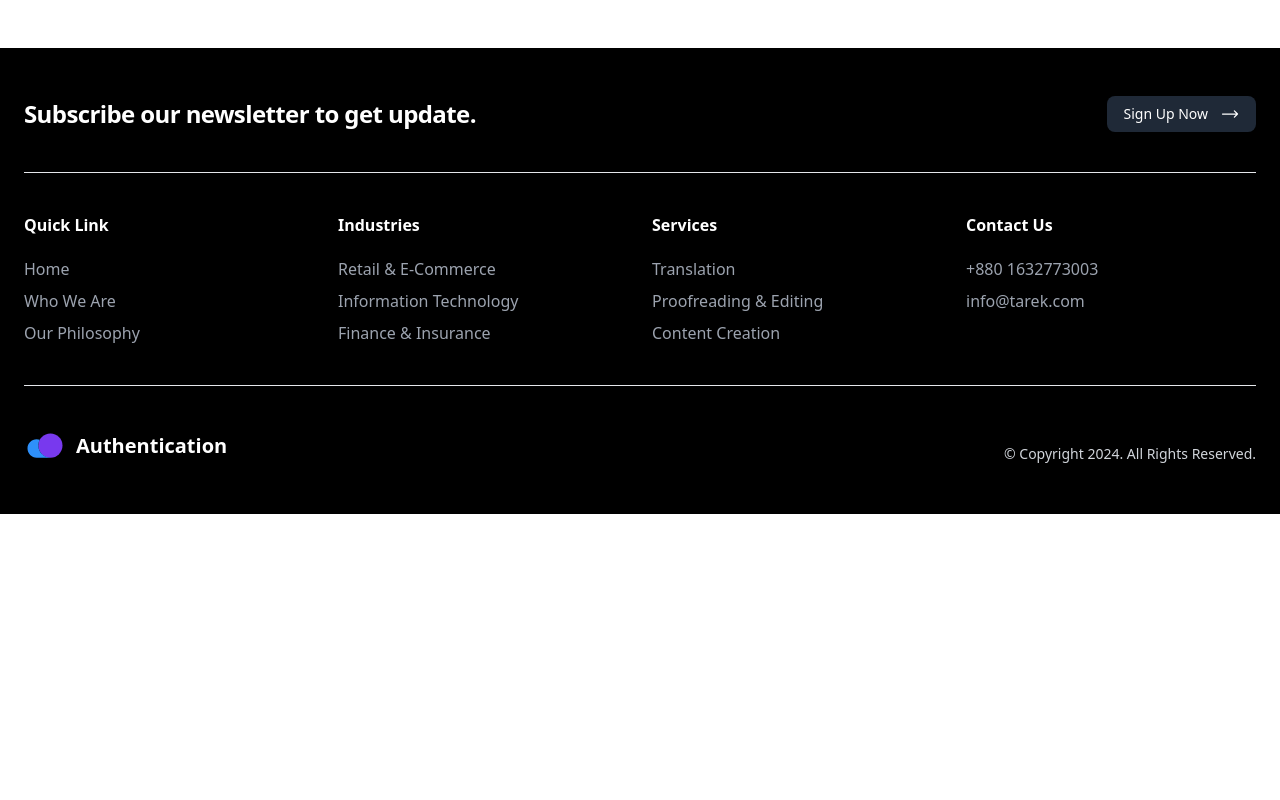
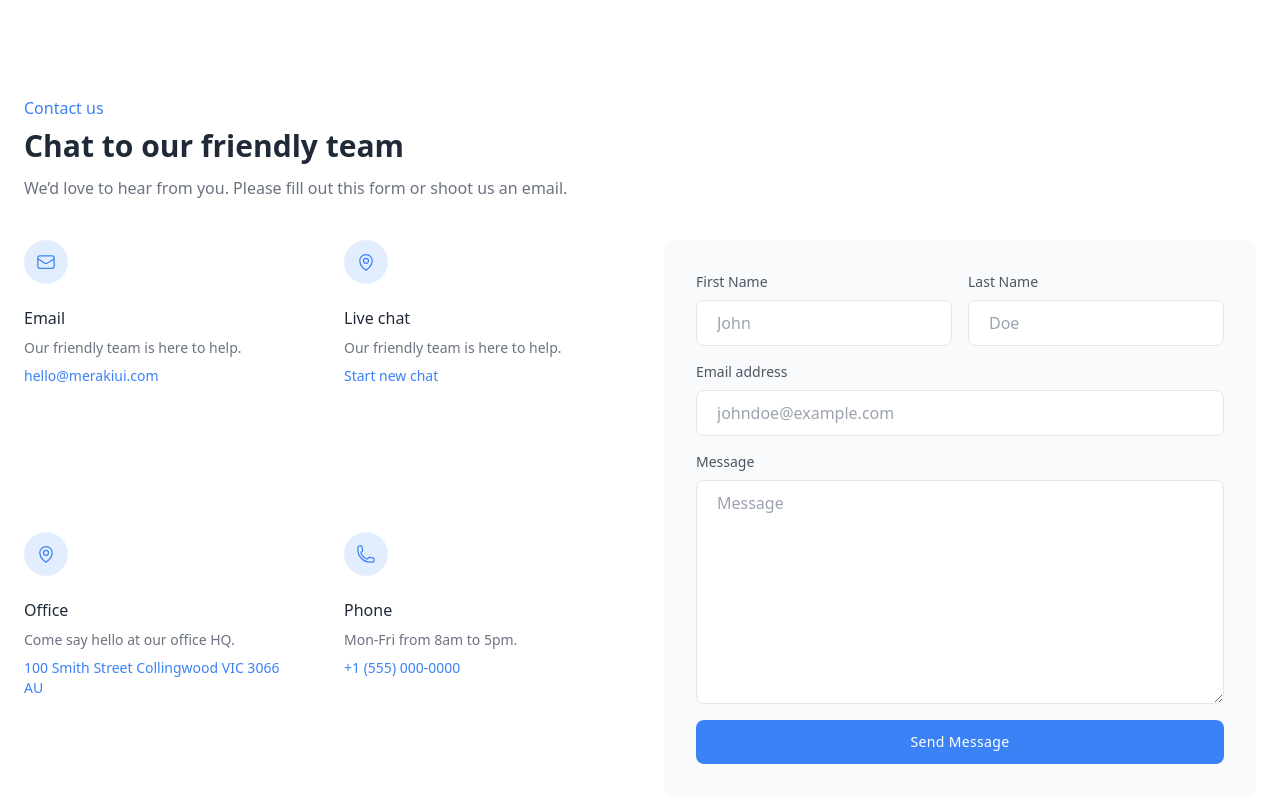
Before and after one commit to tareksabbir/Patterns, a React (Vite) app: page /contact in a window 1280 px wide. Shown: the part 1820-2620 px from the top of the page. Before the commit the page ends 2334 px from the top, so only its background shows below. Built offline with nearby package versions, Linux system fonts and the light colour scheme.

Commit message:
contact form added

```diff
--- a/src/Contact/Contact.jsx
+++ b/src/Contact/Contact.jsx
@@ -1,3 +1,4 @@
+import ContactForm from "./ContactForm";
 import Hero from "./Hero";
 import SectionCard from "./SectionCard";
 
@@ -125,6 +126,7 @@ const Contact = () => {
     </div>
     <Hero></Hero>
     <SectionCard></SectionCard>
+    <ContactForm></ContactForm>
     </div>
   );
 };
--- /dev/null
+++ b/src/Contact/ContactForm.jsx
@@ -0,0 +1,105 @@
+
+
+const ContactForm = () => {
+    return (
+        <div className="mb-20">
+            <section className="bg-white dark:bg-gray-900">
+    <div className="container px-6 py-12 mx-auto">
+        <div>
+            <p className="font-medium text-blue-500 dark:text-blue-400">Contact us</p>
+
+            <h1 className="mt-2 text-2xl font-semibold text-gray-800 md:text-3xl dark:text-white">Chat to our friendly team</h1>
+
+            <p className="mt-3 text-gray-500 dark:text-gray-400">We’d love to hear from you. Please fill out this form or shoot us an email.</p>
+        </div>
+
+        <div className="grid grid-cols-1 gap-12 mt-10 lg:grid-cols-2">
+            <div className="grid grid-cols-1 gap-12 md:grid-cols-2">
+                <div>
+                    <span className="inline-block p-3 text-blue-500 rounded-full bg-blue-100/80 dark:bg-gray-800">
+                        <svg xmlns="http://www.w3.org/2000/svg" fill="none" viewBox="0 0 24 24" strokeWidth="1.5" stroke="currentColor" className="w-5 h-5">
+                            <path strokeLinecap="round" strokeLinejoin="round" d="M21.75 6.75v10.5a2.25 2.25 0 01-2.25 2.25h-15a2.25 2.25 0 01-2.25-2.25V6.75m19.5 0A2.25 2.25 0 0019.5 4.5h-15a2.25 2.25 0 00-2.25 2.25m19.5 0v.243a2.25 2.25 0 01-1.07 1.916l-7.5 4.615a2.25 2.25 0 01-2.36 0L3.32 8.91a2.25 2.25 0 01-1.07-1.916V6.75" />
+                        </svg>
+                    </span>
+
+                    <h2 className="mt-4 text-base font-medium text-gray-800 dark:text-white">Email</h2>
+                    <p className="mt-2 text-sm text-gray-500 dark:text-gray-400">Our friendly team is here to help.</p>
+                    <p className="mt-2 text-sm text-blue-500 dark:text-blue-400">hello@merakiui.com</p>
+                </div>
+
+                <div>
+                    <span className="inline-block p-3 text-blue-500 rounded-full bg-blue-100/80 dark:bg-gray-800">
+                        <svg xmlns="http://www.w3.org/2000/svg" fill="none" viewBox="0 0 24 24" strokeWidth="1.5" stroke="currentColor" className="w-5 h-5">
+                            <path strokeLinecap="round" strokeLinejoin="round" d="M15 10.5a3 3 0 11-6 0 3 3 0 016 0z" />
+                            <path strokeLinecap="round" strokeLinejoin="round" d="M19.5 10.5c0 7.142-7.5 11.25-7.5 11.25S4.5 17.642 4.5 10.5a7.5 7.5 0 1115 0z" />
+                        </svg>
+                    </span>
+
+                    <h2 className="mt-4 text-base font-medium text-gray-800 dark:text-white">Live chat</h2>
+                    <p className="mt-2 text-sm text-gray-500 dark:text-gray-400">Our friendly team is here to help.</p>
+                    <p className="mt-2 text-sm text-blue-500 dark:text-blue-400">Start new chat</p>
+                </div>
+
+                <div>
+                    <span className="inline-block p-3 text-blue-500 rounded-full bg-blue-100/80 dark:bg-gray-800">
+                        <svg xmlns="http://www.w3.org/2000/svg" fill="none" viewBox="0 0 24 24" strokeWidth="1.5" stroke="currentColor" className="w-5 h-5">
+                            <path strokeLinecap="round" strokeLinejoin="round" d="M15 10.5a3 3 0 11-6 0 3 3 0 016 0z" />
+                            <path strokeLinecap="round" strokeLinejoin="round" d="M19.5 10.5c0 7.142-7.5 11.25-7.5 11.25S4.5 17.642 4.5 10.5a7.5 7.5 0 1115 0z" />
+                        </svg>
+                    </span>
+
+                    <h2 className="mt-4 text-base font-medium text-gray-800 dark:text-white">Office</h2>
+                    <p className="mt-2 text-sm text-gray-500 dark:text-gray-400">Come say hello at our office HQ.</p>
+                    <p className="mt-2 text-sm text-blue-500 dark:text-blue-400">100 Smith Street Collingwood VIC 3066 AU</p>
+                </div>
+
+                <div>
+                    <span className="inline-block p-3 text-blue-500 rounded-full bg-blue-100/80 dark:bg-gray-800">
+                        <svg xmlns="http://www.w3.org/2000/svg" fill="none" viewBox="0 0 24 24" strokeWidth="1.5" stroke="currentColor" className="w-5 h-5">
+                            <path strokeLinecap="round" strokeLinejoin="round" d="M2.25 6.75c0 8.284 6.716 15 15 15h2.25a2.25 2.25 0 002.25-2.25v-1.372c0-.516-.351-.966-.852-1.091l-4.423-1.106c-.44-.11-.902.055-1.173.417l-.97 1.293c-.282.376-.769.542-1.21.38a12.035 12.035 0 01-7.143-7.143c-.162-.441.004-.928.38-1.21l1.293-.97c.363-.271.527-.734.417-1.173L6.963 3.102a1.125 1.125 0 00-1.091-.852H4.5A2.25 2.25 0 002.25 4.5v2.25z" />
+                        </svg>
+                    </span>
+
+                    <h2 className="mt-4 text-base font-medium text-gray-800 dark:text-white">Phone</h2>
+                    <p className="mt-2 text-sm text-gray-500 dark:text-gray-400">Mon-Fri from 8am to 5pm.</p>
+                    <p className="mt-2 text-sm text-blue-500 dark:text-blue-400">+1 (555) 000-0000</p>
+                </div>
+            </div>
+
+            <div className="p-4 py-6 rounded-lg bg-gray-50 dark:bg-gray-800 md:p-8">
+                <form>
+                    <div className="-mx-2 md:items-center md:flex">
+                        <div className="flex-1 px-2">
+                            <label className="block mb-2 text-sm text-gray-600 dark:text-gray-200">First Name</label>
+                            <input type="text" placeholder="John " className="block w-full px-5 py-2.5 mt-2 text-gray-700 placeholder-gray-400 bg-white border border-gray-200 rounded-lg dark:placeholder-gray-600 dark:bg-gray-900 dark:text-gray-300 dark:border-gray-700 focus:border-blue-400 dark:focus:border-blue-400 focus:ring-blue-400 focus:outline-none focus:ring focus:ring-opacity-40" />
+                        </div>
+
+                        <div className="flex-1 px-2 mt-4 md:mt-0">
+                            <label className="block mb-2 text-sm text-gray-600 dark:text-gray-200">Last Name</label>
+                            <input type="text" placeholder="Doe" className="block w-full px-5 py-2.5 mt-2 text-gray-700 placeholder-gray-400 bg-white border border-gray-200 rounded-lg dark:placeholder-gray-600 dark:bg-gray-900 dark:text-gray-300 dark:border-gray-700 focus:border-blue-400 dark:focus:border-blue-400 focus:ring-blue-400 focus:outline-none focus:ring focus:ring-opacity-40" />
+                        </div>
+                    </div>
+
+                    <div className="mt-4">
+                        <label className="block mb-2 text-sm text-gray-600 dark:text-gray-200">Email address</label>
+                        <input type="email" placeholder="johndoe@example.com" className="block w-full px-5 py-2.5 mt-2 text-gray-700 placeholder-gray-400 bg-white border border-gray-200 rounded-lg dark:placeholder-gray-600 dark:bg-gray-900 dark:text-gray-300 dark:border-gray-700 focus:border-blue-400 dark:focus:border-blue-400 focus:ring-blue-400 focus:outline-none focus:ring focus:ring-opacity-40" />
+                    </div>
+
+                    <div className="w-full mt-4">
+                        <label className="block mb-2 text-sm text-gray-600 dark:text-gray-200">Message</label>
+                        <textarea className="block w-full h-32 px-5 py-2.5 mt-2 text-gray-700 placeholder-gray-400 bg-white border border-gray-200 rounded-lg md:h-56 dark:placeholder-gray-600 dark:bg-gray-900 dark:text-gray-300 dark:border-gray-700 focus:border-blue-400 dark:focus:border-blue-400 focus:ring-blue-400 focus:outline-none focus:ring focus:ring-opacity-40" placeholder="Message"></textarea>
+                    </div>
+
+                    <button className="w-full px-6 py-3 mt-4 text-sm font-medium tracking-wide text-white capitalize transition-colors duration-300 transform bg-blue-500 rounded-lg hover:bg-blue-400 focus:outline-none focus:ring focus:ring-blue-300 focus:ring-opacity-50">
+                        Send message
+                    </button>
+                </form>
+            </div>
+        </div>
+    </div>
+</section>
+        </div>
+    );
+};
+
+export default ContactForm;
```
